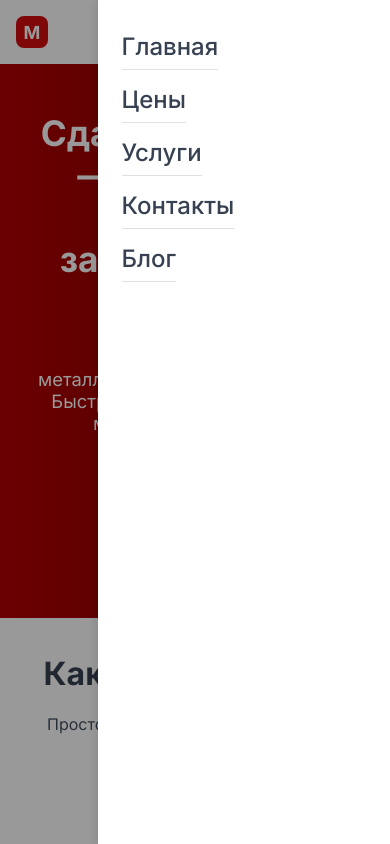
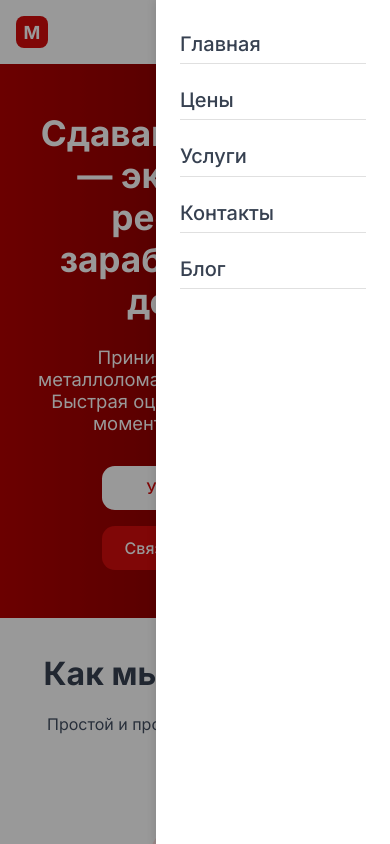
Before and after one commit to Whyleafy/metall, a Next.js app: page / in a window 390 px wide. Both pictures are taken after a click on the button 322 px from the left and 32 px from the top of the page. Shown: the top 844 px of the page. Built offline with nearby package versions, Linux system fonts and the light colour scheme; no server answers; the database is empty.

Commit message:
style/fix: Фикс стилей бургер кнопки

```diff
--- a/components/Header/Header.module.scss
+++ b/components/Header/Header.module.scss
@@ -9,7 +9,7 @@
 	justify-content: space-between;
 	padding-inline: 2rem;
 	height: 4rem;
-	position: relative; // для оверлея
+	position: relative;
 
 	@media (max-width: 768px) {
 		padding-inline: 1rem;
--- a/components/Nav/Nav.module.scss
+++ b/components/Nav/Nav.module.scss
@@ -29,8 +29,11 @@
     @media (max-width: 768px) {
         display: flex;
         justify-content: flex-end;
-        padding: 1rem;
     }
+
+	&__button {
+		padding: 0.5rem 1rem;
+	}
 }
 
 .overlay {
@@ -41,13 +44,19 @@
     height: 100%;
     background: rgba(0, 0, 0, 0.4);
     z-index: 100;
+    opacity: 1;
+    transition: opacity 0.3s ease-in-out;
+}
+
+.fadeOut {
+    opacity: 0;
 }
 
 .drawer {
     position: fixed;
     top: 0;
     right: 0;
-    width: 75%;
+    width: 60%;
     max-width: 300px;
     height: 100%;
     background-color: colors.$color-white;
@@ -62,14 +71,18 @@
     flex-direction: column;
     gap: 1.5rem;
     font-weight: 500;
+
+	li {
+		border-bottom: 1.75px solid colors.$color-white-hover;
+		padding-bottom: 0.45rem;
+	}
 }
 
 .drawer__link {
     color: colors.$color-black;
     text-decoration: none;
     transition: all 0.3s;
-    font-size: 1.5rem;
-    border-bottom: 1.75px solid colors.$color-white-hover;
+    font-size: 1.25rem;
     padding-bottom: 0.5rem;
 
     &:hover {
--- a/components/Nav/Nav.tsx
+++ b/components/Nav/Nav.tsx
@@ -4,49 +4,55 @@ import React, { useEffect, useState } from 'react';
 import styles from './Nav.module.scss';
 import Link from 'next/link';
 import { Button } from '@/components';
-import { Menu, X } from 'lucide-react';
+import { Menu } from 'lucide-react';
+
+const links = [
+    { href: '/', label: 'Главная' },
+    { href: '/price-list', label: 'Цены' },
+    { href: '#main', label: 'Услуги' },
+    { href: '#contacts', label: 'Контакты' },
+    { href: '/blog', label: 'Блог' },
+];
 
 export const Nav = () => {
     const [isMobile, setIsMobile] = useState(false);
-    const [menuOpen, setMenuOpen] = useState(false);
-    const [isAnimating, setIsAnimating] = useState(false);
+    const [menuVisible, setMenuVisible] = useState(false);
+    const [isClosing, setIsClosing] = useState(false);
 
     useEffect(() => {
-        const checkMobile = () => setIsMobile(window.innerWidth <= 768);
-        checkMobile();
-        window.addEventListener('resize', checkMobile);
-        return () => window.removeEventListener('resize', checkMobile);
+        const mediaQuery = window.matchMedia('(max-width: 768px)');
+        const handleResize = () => setIsMobile(mediaQuery.matches);
+        handleResize();
+        mediaQuery.addEventListener('change', handleResize);
+        return () => mediaQuery.removeEventListener('change', handleResize);
     }, []);
 
-    useEffect(() => {
-        document.body.style.overflow = menuOpen ? 'hidden' : '';
-    }, [menuOpen]);
+    const openMenu = () => {
+        setMenuVisible(true);
+    };
 
     const closeMenu = () => {
-        setIsAnimating(true);
+        setIsClosing(true);
         setTimeout(() => {
-            setMenuOpen(false);
-            setIsAnimating(false);
-        }, 300);
+            setMenuVisible(false);
+            setIsClosing(false);
+        }, 300); // совпадает с длительностью анимации
     };
 
-    const toggleMenu = () => {
-        if (menuOpen) {
-            closeMenu();
-        } else {
-            setMenuOpen(true);
-        }
-    };
+    const renderLinks = (className: string, onClick?: () => void) =>
+        links.map(({ href, label }) => (
+            <li key={href}>
+                <Link href={href} className={className} onClick={onClick}>
+                    {label}
+                </Link>
+            </li>
+        ));
 
     if (!isMobile) {
         return (
             <nav className={styles.nav}>
                 <ul className={styles.nav__list}>
-                    <li><Link href="/" className={styles.nav__list__link}>Главная</Link></li>
-                    <li><Link href="/price-list" className={styles.nav__list__link}>Цены</Link></li>
-                    <li><Link href="#main" className={styles.nav__list__link}>Услуги</Link></li>
-                    <li><Link href="#contacts" className={styles.nav__list__link}>Контакты</Link></li>
-                    <li><Link href="/blog" className={styles.nav__list__link}>Блог</Link></li>
+                    {renderLinks(styles.nav__list__link)}
                 </ul>
             </nav>
         );
@@ -55,27 +61,30 @@ export const Nav = () => {
     return (
         <>
             <nav className={styles.mobileNav}>
-                <Button variant="outline" onClick={toggleMenu}>
-                    {menuOpen && !isAnimating ? <X size={24} /> : <Menu size={24} />}
+                <Button
+				style={{ padding: '0.6rem 0.85rem' }}
+				variant="outline"
+				onClick={openMenu}
+				className={styles.mobileNav__button}
+				>
+                    <Menu size={20} />
                 </Button>
             </nav>
 
-            {(menuOpen || isAnimating) && (
+            {menuVisible && (
                 <>
                     <div
-                        className={styles.overlay}
+                        className={`${styles.overlay} ${isClosing ? styles.fadeOut : ''}`}
                         onClick={closeMenu}
                     />
 
                     <div
-                        className={`${styles.drawer} ${menuOpen ? styles.slideIn : styles.slideOut}`}
+                        className={`${styles.drawer} ${
+                            isClosing ? styles.slideOut : styles.slideIn
+                        }`}
                     >
                         <ul className={styles.drawer__list}>
-                            <li><Link href="/" className={styles.drawer__link} onClick={closeMenu}>Главная</Link></li>
-                            <li><Link href="/price-list" className={styles.drawer__link} onClick={closeMenu}>Цены</Link></li>
-                            <li><Link href="#main" className={styles.drawer__link} onClick={closeMenu}>Услуги</Link></li>
-                            <li><Link href="#contacts" className={styles.drawer__link} onClick={closeMenu}>Контакты</Link></li>
-                            <li><Link href="/blog" className={styles.drawer__link} onClick={closeMenu}>Блог</Link></li>
+                            {renderLinks(styles.drawer__link, closeMenu)}
                         </ul>
                     </div>
                 </>
```
